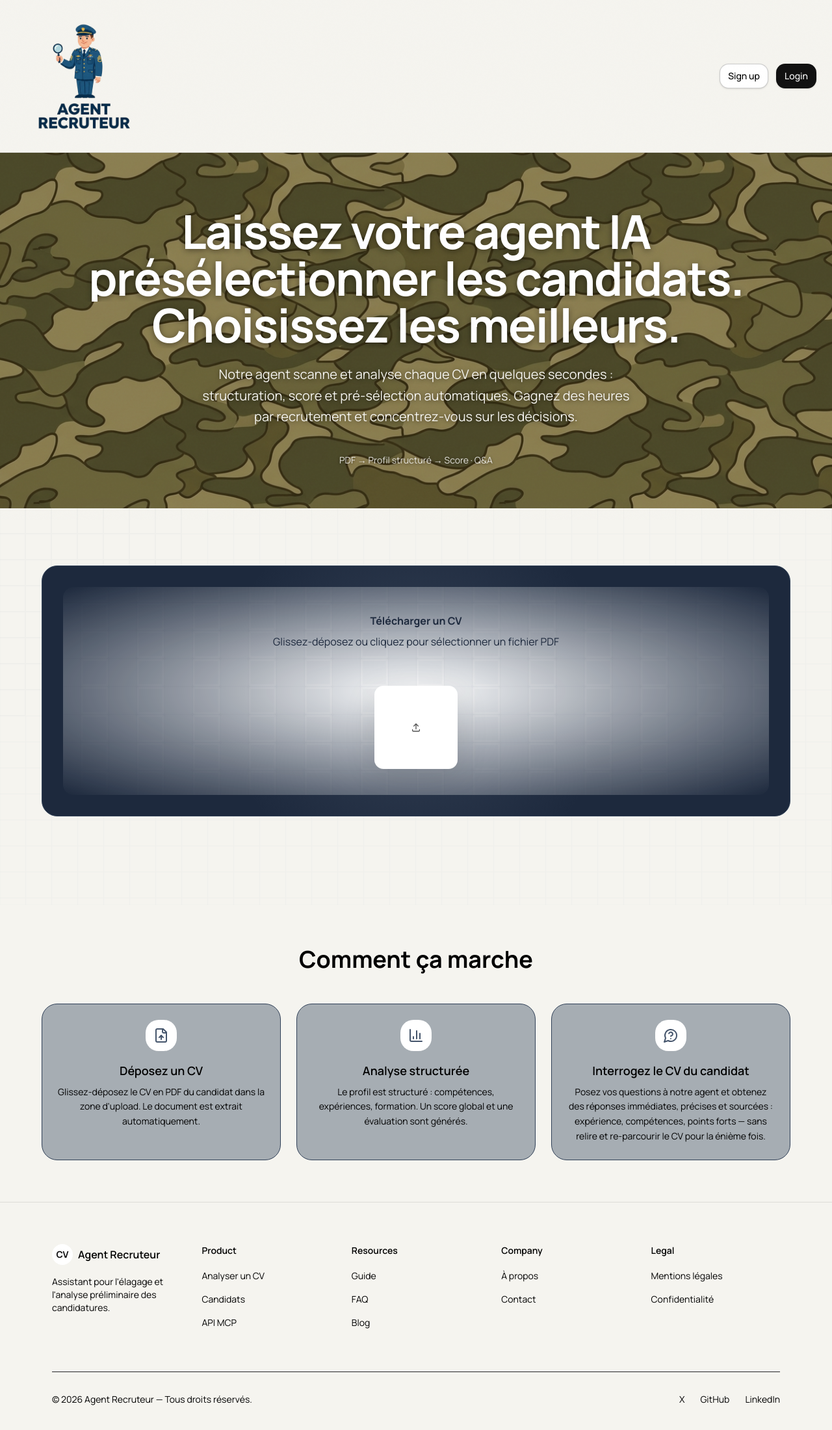
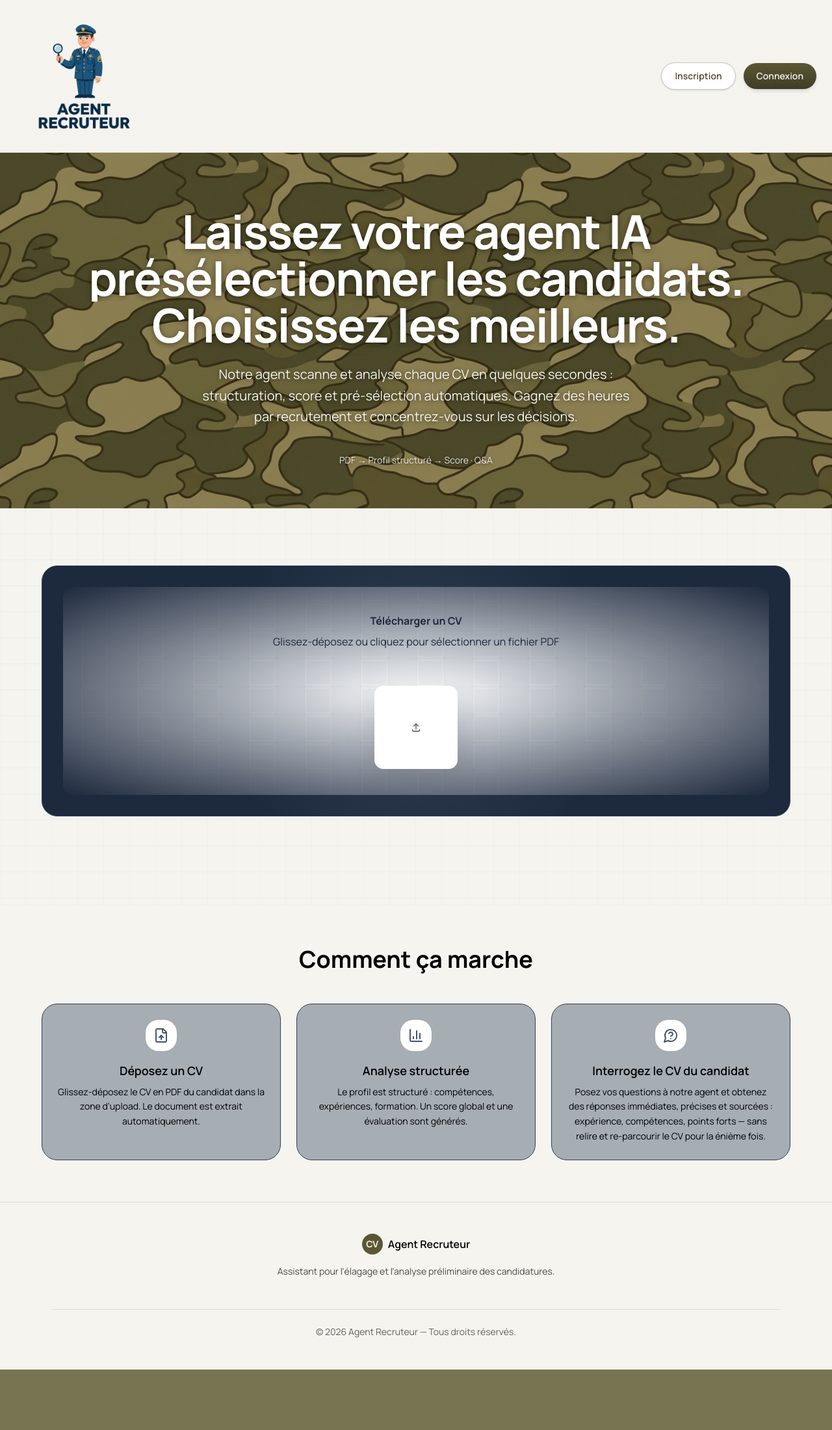
Before and after one commit to laurentknauss/agentrecruteur, a Next.js app in the folder frontend/: page / in a window 1280 px wide. Shown: the top 2200 px of the page at 65% size. After the commit the page ends 2107 px from the top, so only its background shows below. Built offline with nearby package versions, Linux system fonts and the light colour scheme.

Commit message:
feat(ui): boutons Inscription/Connexion en français (style premium avec sheen), footer épuré (marque + copyright, sans colonnes ni réseaux sociaux)

```diff
--- a/frontend/src/components/footer.tsx
+++ b/frontend/src/components/footer.tsx
@@ -1,92 +1,28 @@
 "use client"
 
-import { motion, useInView } from "motion/react"
-import { useRef } from "react"
-
-const footerLinks: Record<string, { label: string; href: string }[]> = {
-  Product: [
-    { label: "Analyser un CV", href: "#upload" },
-    { label: "Candidats", href: "#" },
-    { label: "API MCP", href: "#" },
-  ],
-  Resources: [
-    { label: "Guide", href: "#" },
-    { label: "FAQ", href: "#" },
-    { label: "Blog", href: "#" },
-  ],
-  Company: [
-    { label: "À propos", href: "#" },
-    { label: "Contact", href: "#" },
-  ],
-  Legal: [
-    { label: "Mentions légales", href: "#" },
-    { label: "Confidentialité", href: "#" },
-  ],
-}
-
 export function Footer() {
-  const ref = useRef<HTMLElement>(null)
-  const isInView = useInView(ref, { once: true, margin: "-50px" })
-
   return (
-    <footer ref={ref} className="relative border-t border-black/10 bg-[#f5f4ef]">
-      <div className="max-w-6xl mx-auto px-4 py-16">
-        <motion.div
-          initial={{ opacity: 0, y: 20 }}
-          animate={isInView ? { opacity: 1, y: 0 } : {}}
-          transition={{ duration: 0.6 }}
-          className="grid grid-cols-2 md:grid-cols-5 gap-8"
-        >
+    <footer className="relative border-t border-black/10 bg-[#f5f4ef]" data-devbox="footer">
+      <div className="mx-auto max-w-6xl px-4 py-12">
+        <div className="flex flex-col items-center gap-4 text-center">
           {/* Brand */}
-          <div className="col-span-2 md:col-span-1">
-            <a href="#" className="flex items-center gap-2 mb-4">
-              <div className="w-8 h-8 rounded-lg bg-white flex items-center justify-center">
-                <span className="text-zinc-950 font-bold text-sm">CV</span>
+          <a href="#" className="flex items-center gap-2">
+            <div className="flex h-8 w-8 items-center justify-center rounded-lg bg-[#5b5733]">
+              <span className="text-sm font-bold text-[#f5f4ef]">CV</span>
             </div>
             <span className="font-semibold text-black">Agent Recruteur</span>
           </a>
-            <p className="text-sm text-black mb-4">
+          <p className="max-w-xl text-sm text-black/70">
             Assistant pour l&apos;élagage et l&apos;analyse préliminaire des candidatures.
           </p>
-          </div>
-
-          {/* Links */}
-          {Object.entries(footerLinks).map(([title, links]) => (
-            <div key={title}>
-              <h4 className="text-sm font-semibold text-black mb-4">{title}</h4>
-              <ul className="space-y-3">
-                {links.map((link) => (
-                  <li key={link.label}>
-                    <a href={link.href} className="text-sm text-black hover:text-black transition-colors">
-                      {link.label}
-                    </a>
-                  </li>
-                ))}
-              </ul>
-            </div>
-          ))}
-        </motion.div>
 
           {/* Bottom */}
-        <motion.div
-          initial={{ opacity: 0 }}
-          animate={isInView ? { opacity: 1 } : {}}
-          transition={{ duration: 0.6, delay: 0.3 }}
-          className="mt-16 pt-8 border-t border-zinc-800 flex flex-col sm:flex-row items-center justify-between gap-4"
-        >
-          <p className="text-sm text-black">&copy; 2026 Agent Recruteur — Tous droits réservés.</p>
-          <div className="flex items-center gap-6">
-            <a href="#" className="text-sm text-black hover:text-black transition-colors">
-              X
-            </a>
-            <a href="#" className="text-sm text-black hover:text-black transition-colors">
-              GitHub
-            </a>
-            <a href="#" className="text-sm text-black hover:text-black transition-colors">
-              LinkedIn
-            </a>
+          <div className="mt-8 w-full border-t border-black/10 pt-6">
+            <p className="text-sm text-black/60">
+              &copy; 2026 Agent Recruteur — Tous droits réservés.
+            </p>
           </div>
-        </motion.div>
+        </div>
       </div>
     </footer>
   )
--- a/frontend/src/components/navbar.tsx
+++ b/frontend/src/components/navbar.tsx
@@ -29,18 +29,20 @@ export function Navbar() {
           <button
             type="button"
             onClick={() => setOpen("signup")}
-            className="inline-flex items-center rounded-md border border-black/20 bg-white px-3 py-2 text-sm font-medium text-black shadow-sm hover:bg-black/5 focus:outline-none focus-visible:ring-2 focus-visible:ring-black/30"
+            className="group relative inline-flex items-center overflow-hidden rounded-full border border-[#4d4a2f]/30 bg-white px-5 py-2.5 text-sm font-semibold text-[#4d4a2f] shadow-sm transition-all duration-200 hover:-translate-y-0.5 hover:border-[#4d4a2f]/60 hover:shadow-[0_8px_24px_-6px_rgba(77,74,47,0.45)] focus:outline-none focus-visible:ring-2 focus-visible:ring-[#4d4a2f]/40"
             aria-label="Créer un compte (démo sur demande)"
           >
-            Sign up
+            <span className="pointer-events-none absolute inset-0 -translate-x-full bg-gradient-to-r from-transparent via-[#f5f4ef] to-transparent transition-transform duration-700 group-hover:translate-x-full" />
+            <span className="relative">Inscription</span>
           </button>
           <button
             type="button"
             onClick={() => setOpen("login")}
-            className="inline-flex items-center rounded-md border border-black/20 bg-[#111] px-3 py-2 text-sm font-medium text-white shadow-sm hover:bg-black focus:outline-none focus-visible:ring-2 focus-visible:ring-black/40"
+            className="group relative inline-flex items-center overflow-hidden rounded-full bg-gradient-to-b from-[#5b5733] to-[#3f3c26] px-5 py-2.5 text-sm font-semibold text-[#f5f4ef] shadow-md transition-all duration-200 hover:-translate-y-0.5 hover:shadow-[0_10px_28px_-6px_rgba(77,74,47,0.65)] focus:outline-none focus-visible:ring-2 focus-visible:ring-white/50"
             aria-label="Se connecter (accès restreint)"
           >
-            Login
+            <span className="pointer-events-none absolute inset-0 -translate-x-full bg-gradient-to-r from-transparent via-white/20 to-transparent transition-transform duration-700 group-hover:translate-x-full" />
+            <span className="relative">Connexion</span>
           </button>
         </div>
       </div>
```
Lines whose indentation alone changed are shown as unchanged.
